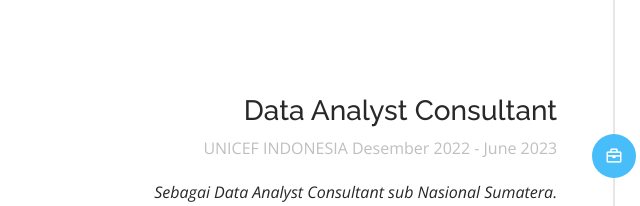
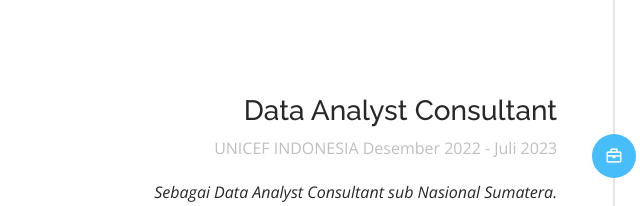
Before and after one commit to selaw/profile, a plain HTML site: page index.html in a window 1280 px wide. Shown: the part 3373-3579 px from the top of the page, 77-717 px from the left. Drawn offline with nearby package versions, Linux system fonts and the light colour scheme; a web font is replaced by a local one.

Commit message:
update role
update role

```diff
--- a/index.html
+++ b/index.html
@@ -231,7 +231,7 @@
                 <div class="timeline-panel">
                   <div class="timeline-heading">
                     <h3 class="timeline-title">Data Analyst Consultant</h3>
-                    <span class="company">UNICEF INDONESIA Desember 2022 - June 2023</span>
+                    <span class="company">UNICEF INDONESIA Desember 2022 - Juli 2023</span>
                   </div>
                   <div class="timeline-body">
                     <p><i>Sebagai Data Analyst Consultant sub Nasional Sumatera. </i></p>
```
